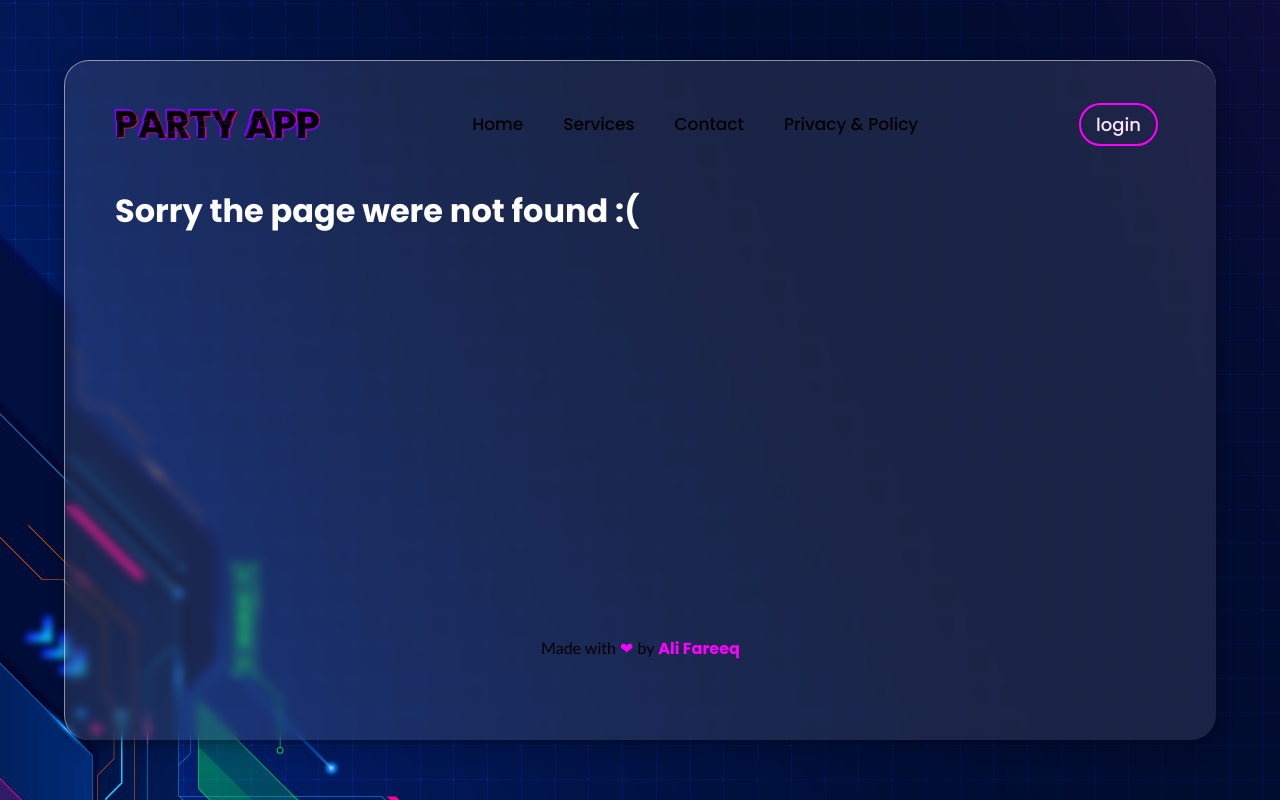
After one commit to alifareeq77/watch_toghter, a Django app: template vid/templates/404.html in a window 1280 px wide. The commit adds this page. Run offline with Django 4.2, Linux system fonts and the light colour scheme; the template is opened without the code that fills it, so the values that code supplies are empty.

Commit message:
added : 404 page fixed: extra files

```diff
--- a/party_app/static/css/home.css
+++ b/party_app/static/css/home.css
@@ -91,7 +91,7 @@ header .navbar {
 
 header .text-content {
     width: 100%;
-    margin: 100px 0 0 50px;
+    margin: 0 0 0 50px;
     min-height: 23vh;
 }
 
@@ -109,7 +109,7 @@ header .text-content {
     text-align: center;
     color: #000;
     font-family: 'Trebuchet MS', 'Lucida Sans Unicode', 'Lucida Grande', 'Lucida Sans', Arial, sans-serif;
-    margin-top: 100px;
+    margin-top: 10vh;
 }
 
 .credit a {
--- a/party_app/templates/party_app/create_party.html
+++ b/party_app/templates/party_app/create_party.html
@@ -10,7 +10,7 @@
     <meta name="viewport" content="width=device-width, initial-scale=1.0">
     <style>
     body{
-        background-image: url("{% static 'media/abstract-triangle-wallpaper-1280x768_13.jpg' %}");
+        background-image: url("{% static 'img/abstract-triangle-wallpaper-1280x768_13.jpg' %}");
     }
     </style>
 </head>
--- /dev/null
+++ b/vid/templates/404.html
@@ -0,0 +1,51 @@
+{% load static %}
+<!DOCTYPE html>
+<html lang="en" dir="ltr">
+<head>
+    <meta charset="UTF-8">
+    <title>Party App</title>
+    <link rel="stylesheet" href="{% static 'css/home.css' %}">
+    <link rel="stylesheet" href="https://cdnjs.cloudflare.com/ajax/libs/font-awesome/5.15.2/css/all.min.css"/>
+    <meta name="viewport" content="width=device-width, initial-scale=1.0">
+
+</head>
+<style>
+    body {
+        background-image: url("{% static 'img/12c687db5fb0a4bfc322e8d3645a816c.png' %}");
+    }
+
+
+</style>
+<body>
+<header>
+    <nav class="navbar">
+        <div class="logo"><a href="{% url 'home' %}">
+            <div class="glitch"><span aria-hidden="true">Party app</span>
+                Party app
+                <span aria-hidden="true">Party app</span></div>
+        </a></div>
+        <ul class="menu">
+            <li><a href="{% url 'home' %}">Home</a></li>
+            <li><a href="/service">Services</a></li>
+            <li><a href="/contact">Contact</a></li>
+            <li><a href="/privacy-and-policy">Privacy & Policy</a></li>
+        </ul>
+        {% if not user.is_authenticated %}
+            <div class="buttons" onclick="window.location.href='{% url 'login' %}'"><input type="button" value="login">
+            </div>
+        {% else %}
+            <div class="buttons" onclick="window.location.href='{% url 'create_party' %}'"><input type="button"
+                                                                                                  value="Start !"></div>
+        {% endif %}
+
+    </nav>
+    <div class="text-content">
+        <h1>Sorry the page were not found :(</h1>
+    </div>
+    <br>
+    <div class="credit" style="margin-top: 30vh">Made with <span style="color:#ff00ff">❤</span> by <a id="ali"
+                                                                             href="https://github.com/alifareeq77">Ali
+        Fareeq</a></div>
+</header>
+</body>
+</html>
--- a/vid/views.py
+++ b/vid/views.py
@@ -7,4 +7,4 @@ from party_app.models import Party
 @login_required
 def video_play(request, uuid):
     party = get_object_or_404(Party, uuid=uuid)
-    return render(request, 'vid/vid.html', {"party": party})
+    return render(request, 'vid/video.html', {"party": party})
--- /dev/null
+++ b/watch_together/middleware.py
@@ -0,0 +1,14 @@
+from django.shortcuts import render
+
+
+class Custom404Middleware:
+    def __init__(self, get_response):
+        self.get_response = get_response
+
+    def __call__(self, request):
+        response = self.get_response(request)
+
+        if response.status_code == 404:
+            return render(request, '404.html', status=404)
+
+        return response
--- a/watch_together/settings/base.py
+++ b/watch_together/settings/base.py
@@ -43,6 +43,7 @@ INSTALLED_APPS = [
     "django_bootstrap5",
 ]
 MIDDLEWARE = [
+    'watch_together.middleware.Custom404Middleware',
     'django.middleware.security.SecurityMiddleware',
     'django.contrib.sessions.middleware.SessionMiddleware',
     'django.middleware.common.CommonMiddleware',
```
Also changed, not shown: party_app/templates/party_app/index.html (+14 -4 lines), party_app/static/img/12c687db5fb0a4bfc322e8d3645a816c.png (added), party_app/static/img/abstract-triangle-wallpaper-1280x768_13.jpg (added), users/static/img/maxresdefault.jpg (deleted), vid/templates/vid/video.html (renamed from vid/templates/vid/vid.html).
